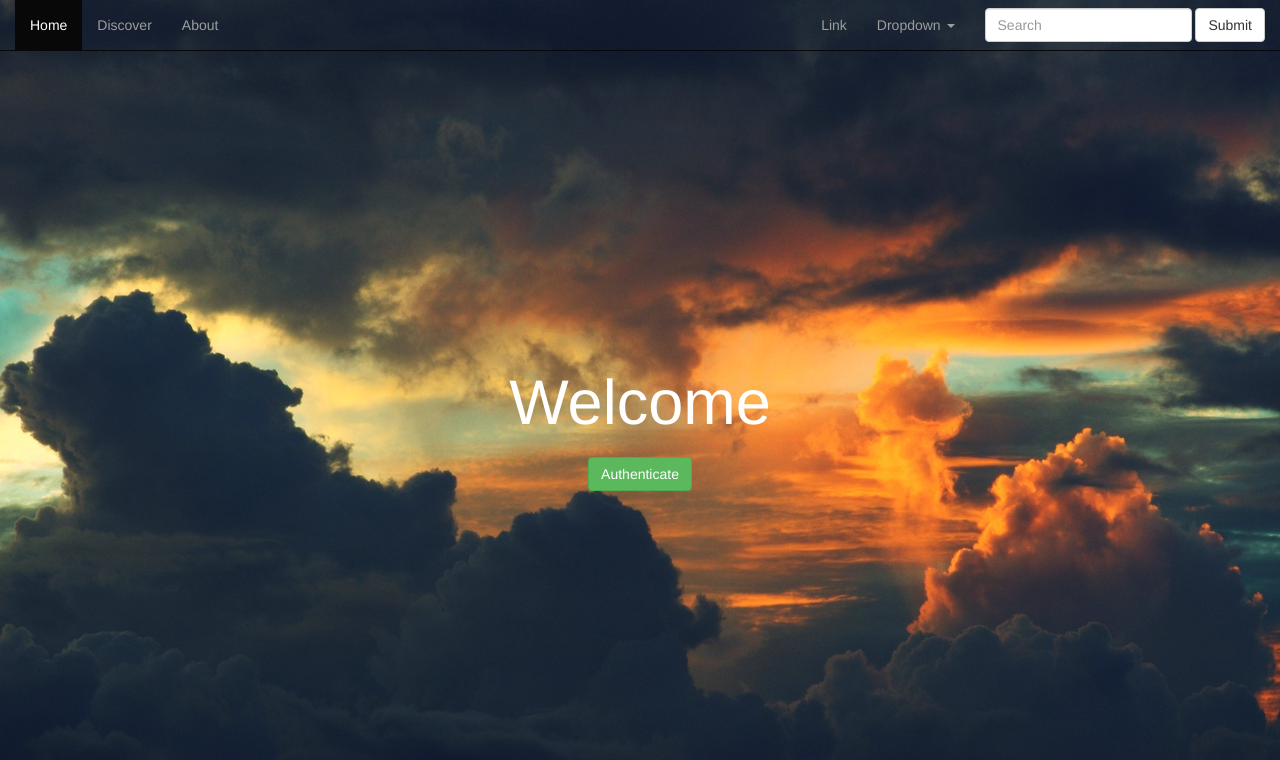
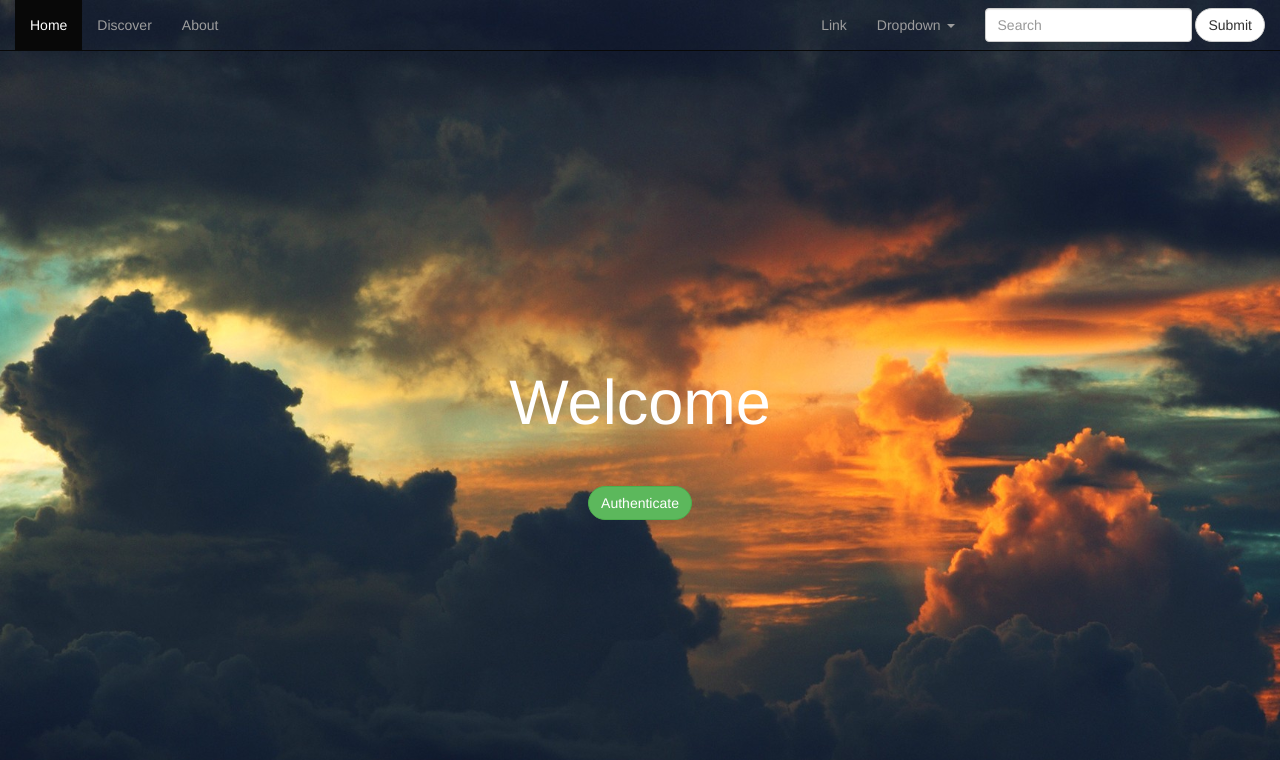
Before and after one commit to MurtazaB/Spotifind2, a Flask app: page / in a window 1280 px wide. Shown: the top 760 px of the page. Run offline with Flask 2, Linux system fonts and the light colour scheme; some libraries are stand-ins or nearby versions.

Commit message:
rounded button

```diff
--- a/templates/home.html
+++ b/templates/home.html
@@ -48,8 +48,8 @@
     text-align: center;
 }
 
-.btn-lg.round {
-    border-radius: 100px;
+.btn {
+    border-radius: 24px;
 }
 
 </style>
@@ -59,7 +59,7 @@
     <div class="jumbotron">
       <h1 align="center">Welcome </h1>
       <!-- Indicates a successful or positive action -->
-     <div class="authenticate-btn btn-lg"><a role="button" href="/authenticate" class="btn btn-success">Authenticate</a></div>
+     <div class="authenticate-btn"><a role="button" href="/authenticate" class="btn btn-success">Authenticate</a></div>
     </div>
 
 </div>
```
